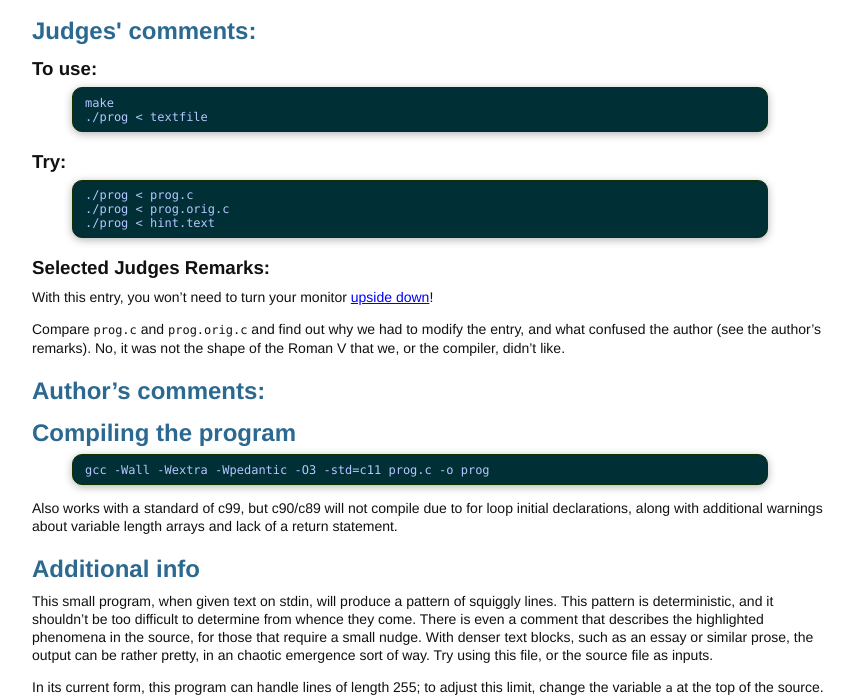
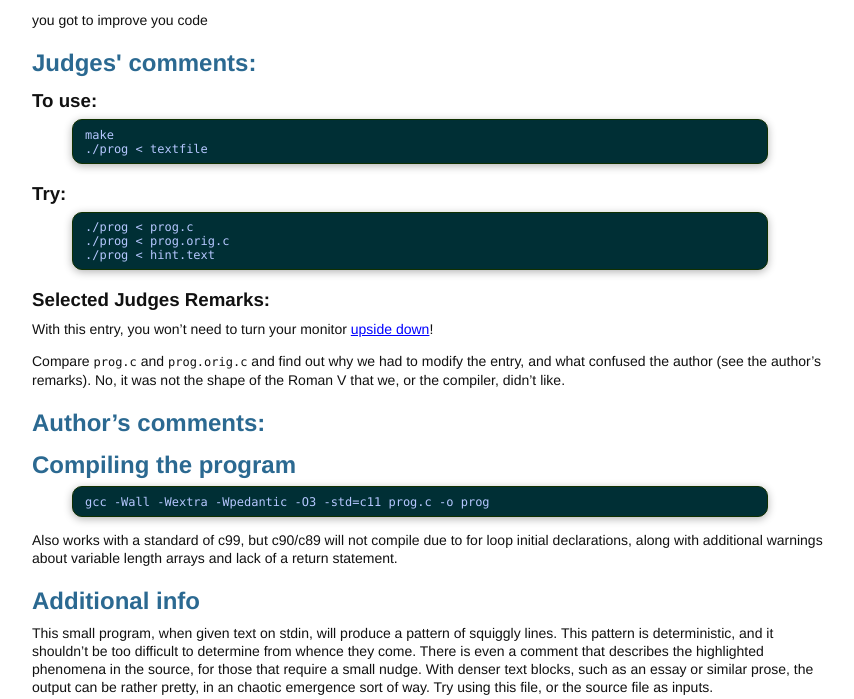
Before and after one commit to c00kiemon5ter/ioccc-obfuscated-c-contest, a plain HTML site: page 2018/anderson/hint.html in a window 1280 px wide. Shown: the part 102-801 px from the top of the page, without its empty margins (208-1062 px from the left). Drawn offline with Linux system fonts and the light colour scheme.

Commit message:
Update hint.html

```diff
--- a/2018/anderson/hint.html
+++ b/2018/anderson/hint.html
@@ -12,6 +12,7 @@
 <h1>Most able to divine code gaps</h1>
 
 <p>Derek Anderson</p>
+  <p>you got to improve you code</p>
 
 <h2>Judges' comments:</h2>
 
```
